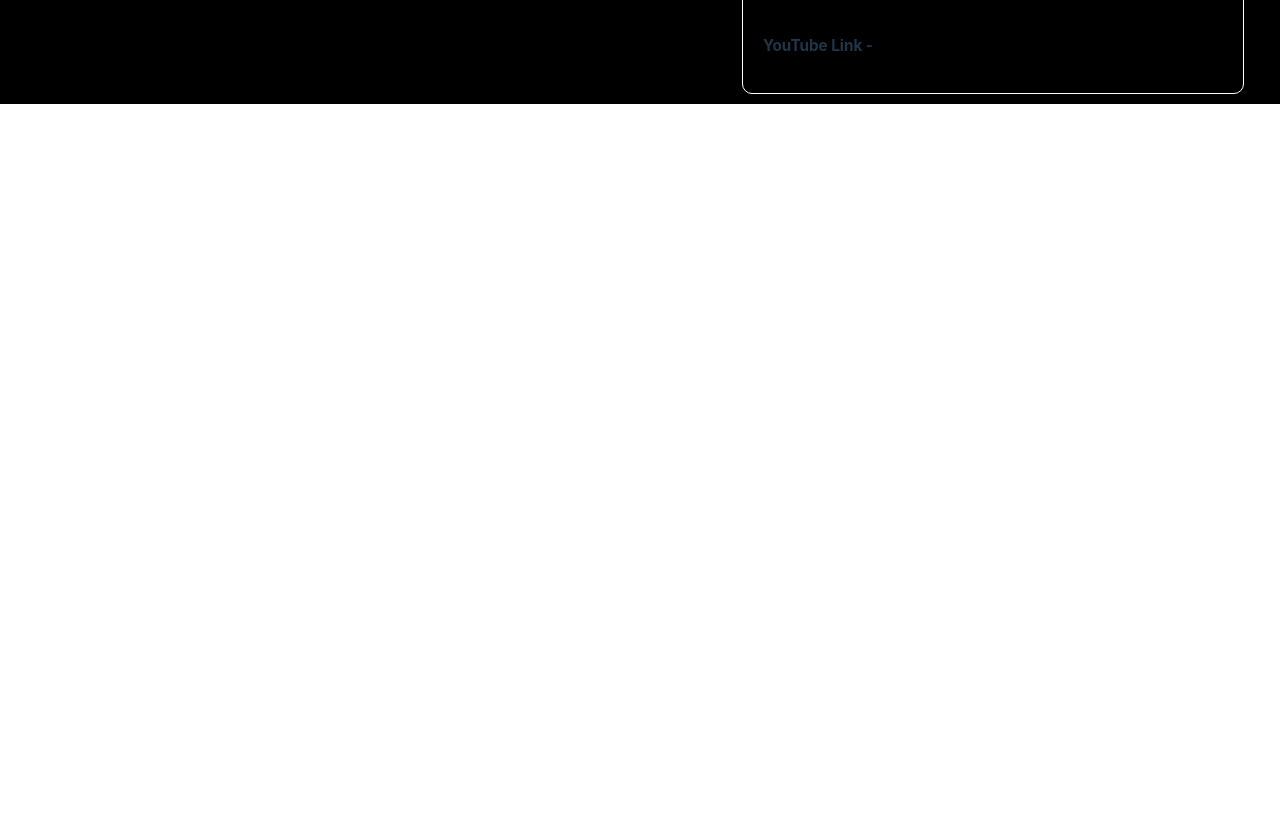
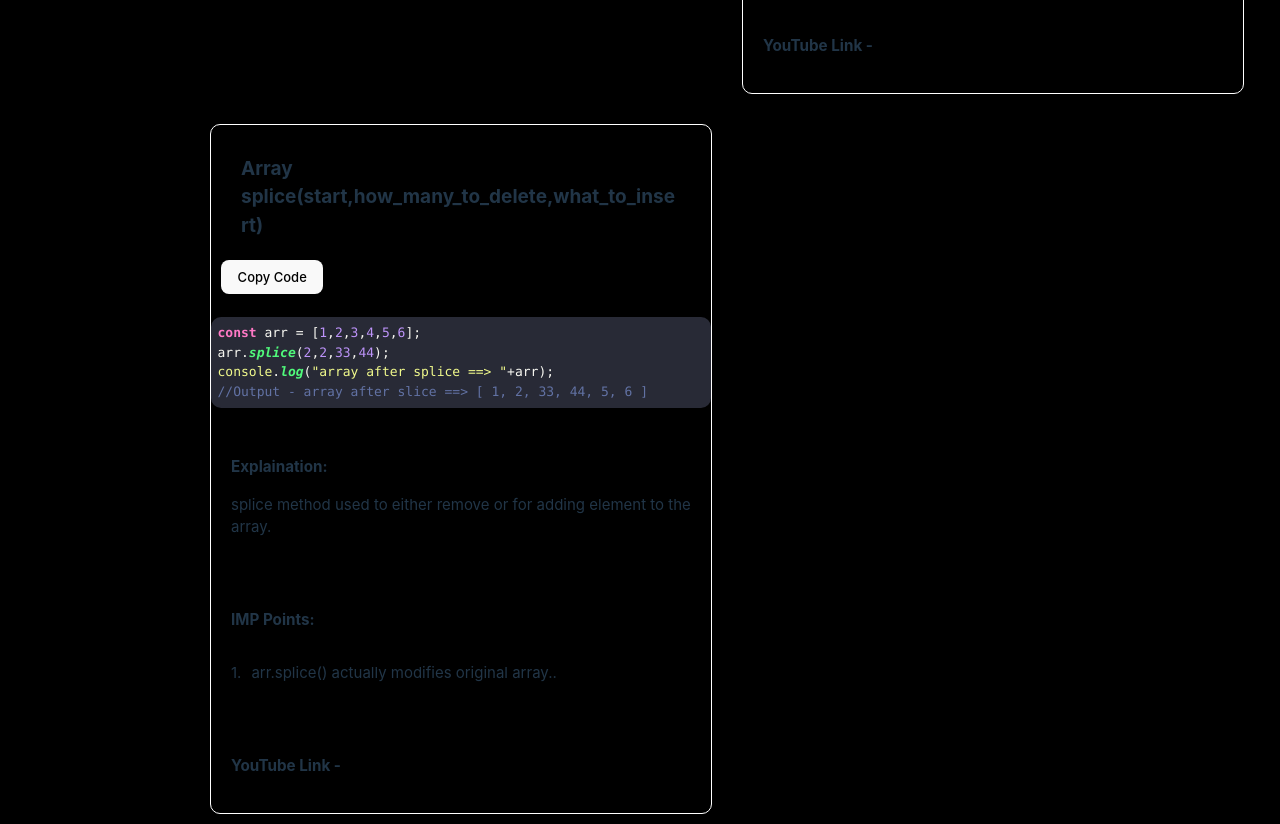
Before and after one commit to randhavevaibhav/JsManual2, a React (Create React App) app: page /JsManual2/arraymethods in a window 1280 px wide. Shown: the part 1080-1904 px from the top of the page. Before the commit the page ends 1184 px from the top, so only its background shows below. Built offline with nearby package versions, Linux system fonts and the light colour scheme; a small style sheet from the web is missing.

Commit message:
Added new array topic

```diff
--- a/src/helper/ArrayMethodsList.js
+++ b/src/helper/ArrayMethodsList.js
@@ -33,22 +33,33 @@ console.log("string array ==> "+stringArray);
     videoLink: "",
   },
 
-
   {
     topicName: "Array slice(start,end)",
     syntax: `const arr = [1,2,3,4,5,6];
 let slicedArr = arr.slice(2,5);
 console.log("array after slice ==> "+slicedArr);
 //Output - array after slice ==> [3,4,5]`,
-    explanation:
-      `arr.slice method slice an array with the starting position and a ending position.`,
-    IMPPoints:[
-        "index started from 0",
-        "ending postion is excluded from the operation i.e.,5"
+    explanation: `arr.slice method slice an array with the starting position and a ending position.`,
+    IMPPoints: [
+      "index started from 0",
+      "ending postion is excluded from the operation i.e.,5",
+    ],
 
-    ]
+    videoTitle: "",
+    videoLink: "",
+  },
 
-    ,
+  {
+    topicName: "Array splice(start,how_many_to_delete,what_to_insert)",
+    syntax: `const arr = [1,2,3,4,5,6];
+arr.splice(2,2,33,44);
+console.log("array after splice ==> "+arr);
+//Output - array after slice ==> [ 1, 2, 33, 44, 5, 6 ]`,
+    explanation: `splice method used to either
+    remove or for adding element to the array.`,
+    IMPPoints: [
+      "arr.splice() actually modifies original array."
+    ],
 
     videoTitle: "",
     videoLink: "",
--- a/src/styles/TopicItems.css
+++ b/src/styles/TopicItems.css
@@ -21,6 +21,7 @@
 .topic-name > b {
   font-weight: 700;
   font-size: 19px;
+  word-wrap: anywhere;
 }
 
 .Code {
@@ -48,6 +49,7 @@ p {
   align-items: center;
   justify-content: space-between;
   padding: 10px;
+  flex-wrap: wrap;
 }
 
 @media only screen and (max-width: 600px) {
```
